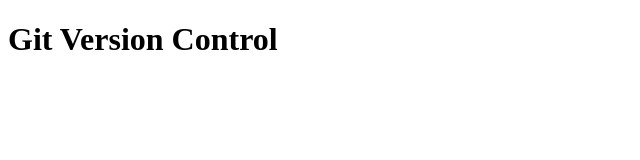
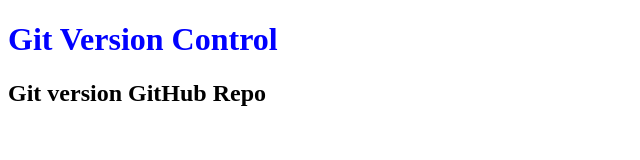
Before and after one commit to OmarAlkttan/Project_1, a plain HTML site: page index.html in a window 1280 px wide. Shown: the whole page, without its empty margins (0-640 px from the left). Drawn offline with Linux system fonts and the light colour scheme.

Commit message:
change h1 color to blue, link css file

```diff
--- a/index.html
+++ b/index.html
@@ -4,9 +4,12 @@
     <meta charset="UTF-8">
     <meta http-equiv="X-UA-Compatible" content="IE=edge">
     <meta name="viewport" content="width=device-width, initial-scale=1.0">
+    <link rel="stylesheet" href="style.css">
     <title>Document</title>
 </head>
 <body>
     <h1>Git Version Control</h1>
+
+    <h2> Git version GitHub Repo</h2>
 </body>
 </html>
--- a/style.css
+++ b/style.css
@@ -1,3 +1,3 @@
 h1{
-    color: red;
+    color: blue;
 }
```
